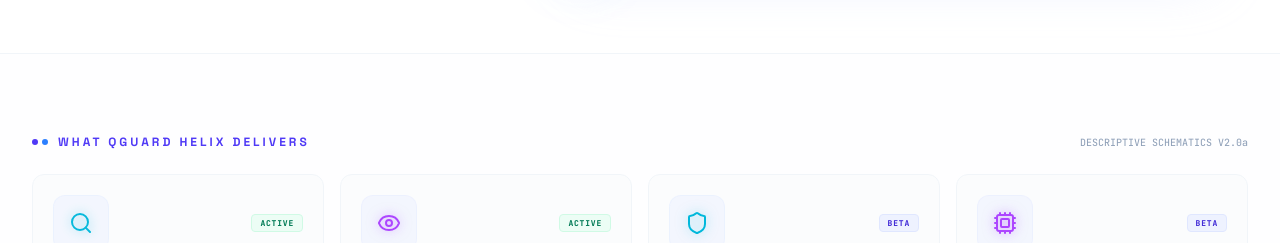
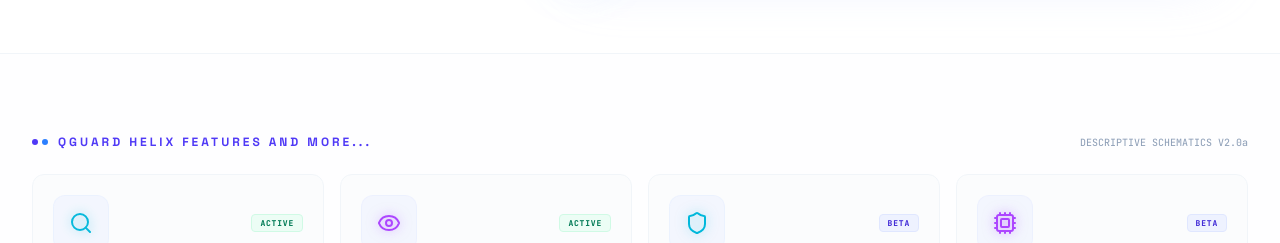
Before and after one commit to rsyutan369/qguard-helix-coming-soon, a React (Vite) app: page / in a window 1280 px wide. Shown: the part 920-1163 px from the top of the page. Built offline with nearby package versions, Linux system fonts and the light colour scheme.

Commit message:
updated features

```diff
--- a/src/components/Features.tsx
+++ b/src/components/Features.tsx
@@ -79,7 +79,7 @@
               <span className="h-1.5 w-1.5 rounded-full bg-blue-500" />
             </div>
             <h3 className="font-sans text-xs font-bold tracking-[0.25em] text-indigo-600 uppercase">
-              What Qguard Helix Delivers
+              Qguard Helix Features and MORE...
             </h3>
           </div>
           <div className="text-[10px] font-mono text-slate-400 hidden sm:inline-block">
@@ -107,20 +107,17 @@
                 className="group relative cursor-pointer overflow-hidden rounded-xl border border-slate-100 bg-slate-50/50 p-5 transition-all duration-300 hover:border-indigo-100 hover:bg-white hover:shadow-xl hover:shadow-indigo-50/30"
               >
                 {/* Visual Glow overlay on card hover */}
-                <div className={`absolute -right-4 -top-4 -z-10 h-24 w-24 rounded-full blur-2xl transition-all duration-300 group-hover:opacity-100 ${
-                  isPurpleFeature ? 'bg-indigo-600/5' : 'bg-blue-600/5'
+                <div className={`absolute -right-4 -top-4 -z-10 h-24 w-24 rounded-full blur-2xl transition-all duration-300 group-hover:opacity-100 ${isPurpleFeature ? 'bg-indigo-600/5' : 'bg-blue-600/5'
                   }`} />
 
                 {/* Styled Icon Slot */}
                 <div className="mb-4 flex items-center justify-between">
-                  <div className={`flex h-14 w-14 items-center justify-center rounded-xl bg-indigo-50/60 border ${
-                    isPurpleFeature ? 'border-indigo-100/30 text-indigo-600' : 'border-blue-100/30 text-blue-600'
+                  <div className={`flex h-14 w-14 items-center justify-center rounded-xl bg-indigo-50/60 border ${isPurpleFeature ? 'border-indigo-100/30 text-indigo-600' : 'border-blue-100/30 text-blue-600'
                     } transition-colors group-hover:border-indigo-300`}>
                     {renderFeatureIcon(item.iconName)}
                   </div>
                   {/* Small alpha/beta status badge */}
-                  <span className={`text-[8px] font-mono font-bold tracking-widest uppercase px-2 py-0.5 rounded border ${
-                    item.status === 'Active'
+                  <span className={`text-[8px] font-mono font-bold tracking-widest uppercase px-2 py-0.5 rounded border ${item.status === 'Active'
                       ? 'bg-emerald-50 border-emerald-100 text-emerald-700'
                       : item.status === 'Beta'
                         ? 'bg-indigo-50 border-indigo-100 text-indigo-700'
```
Lines whose indentation alone changed are shown as unchanged.
